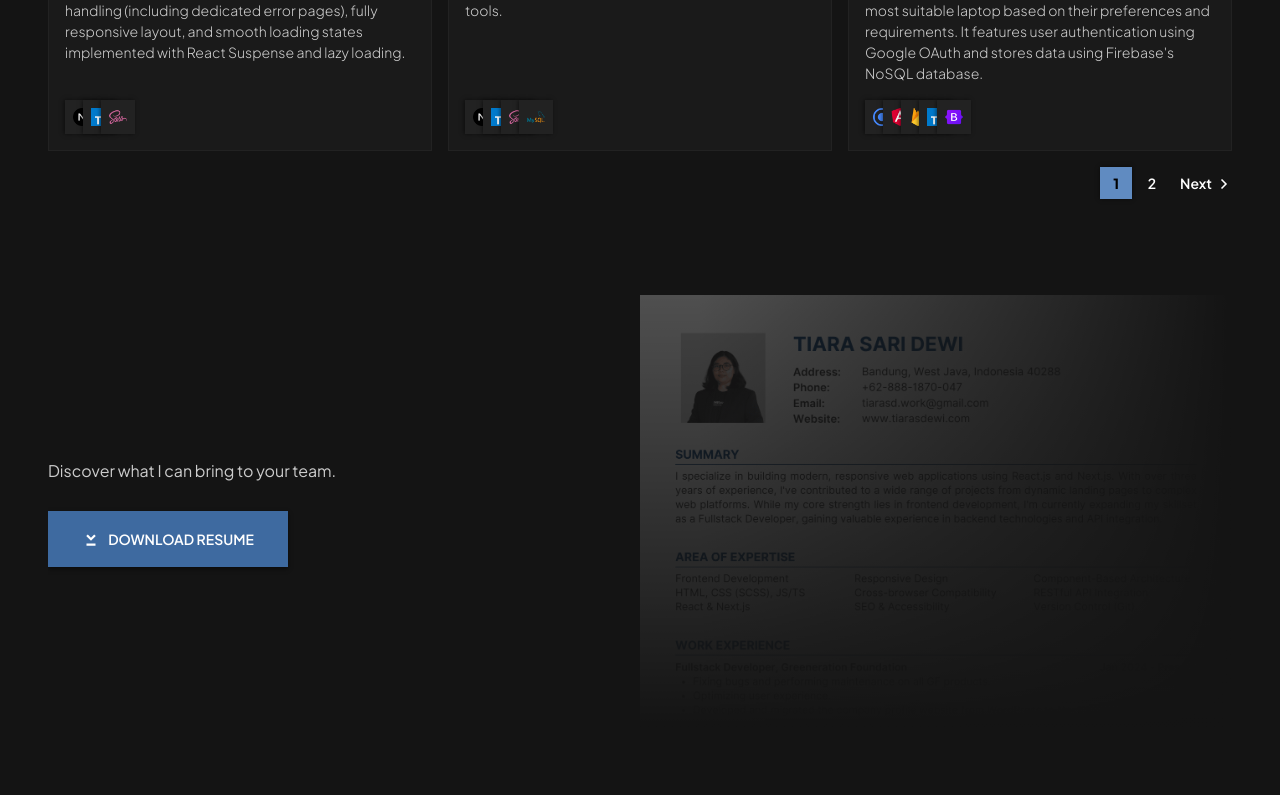
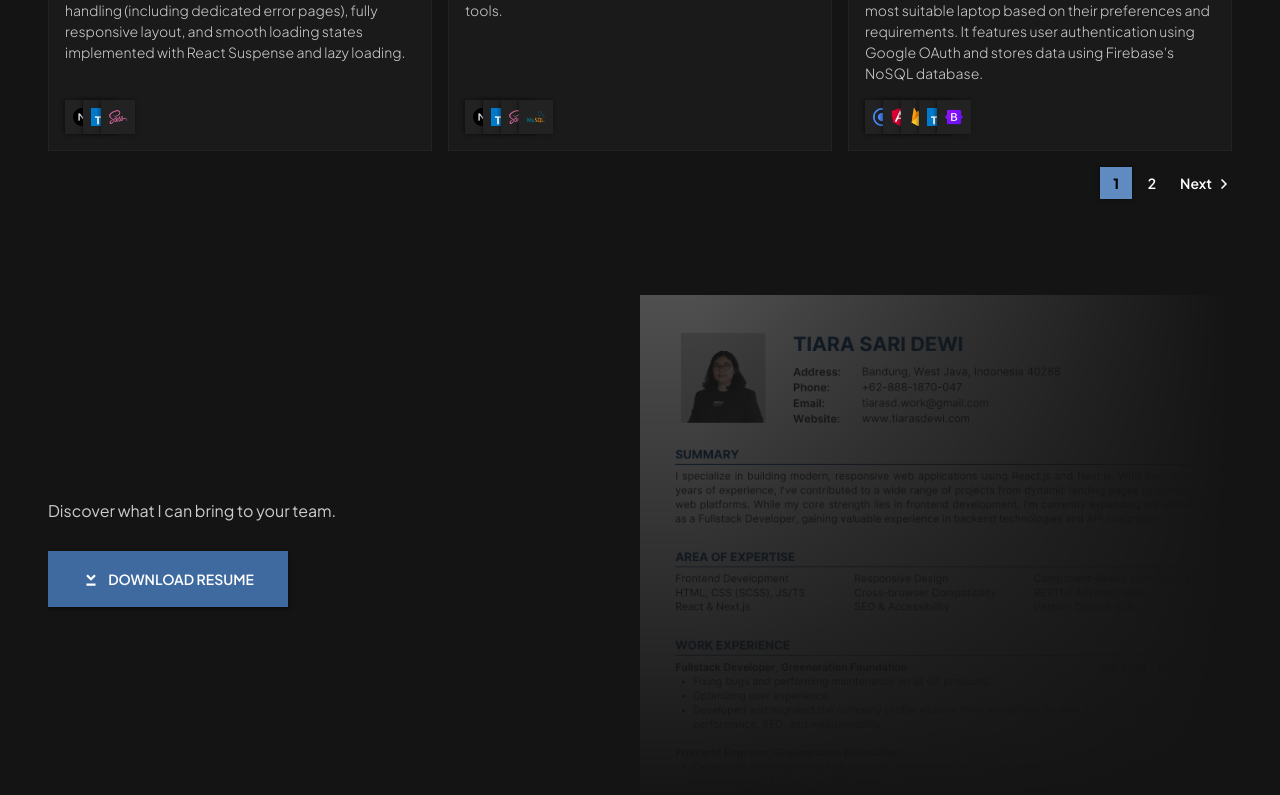
Before and after one commit to trsrdw/portfolio-v2, a Next.js app: page / in a window 1280 px wide. Shown: the part 3512-4307 px from the top of the page. Built offline with nearby package versions, Linux system fonts and the light colour scheme; no server answers.

Commit message:
slight adjustment height

```diff
--- a/src/components/Page/Home/Resume/style.module.scss
+++ b/src/components/Page/Home/Resume/style.module.scss
@@ -3,9 +3,13 @@
 .resume {
     position: relative;
     width: 100%;
-    height: 60vh;
+    height: 70vh;
     overflow: hidden;
     padding-top: 3rem;
+
+    @include tablet {
+        height: 60vh;
+    }
 
     @include mobile {
         height: 50vh;
```
Also changed, not shown: public/portfolio.png (added).
